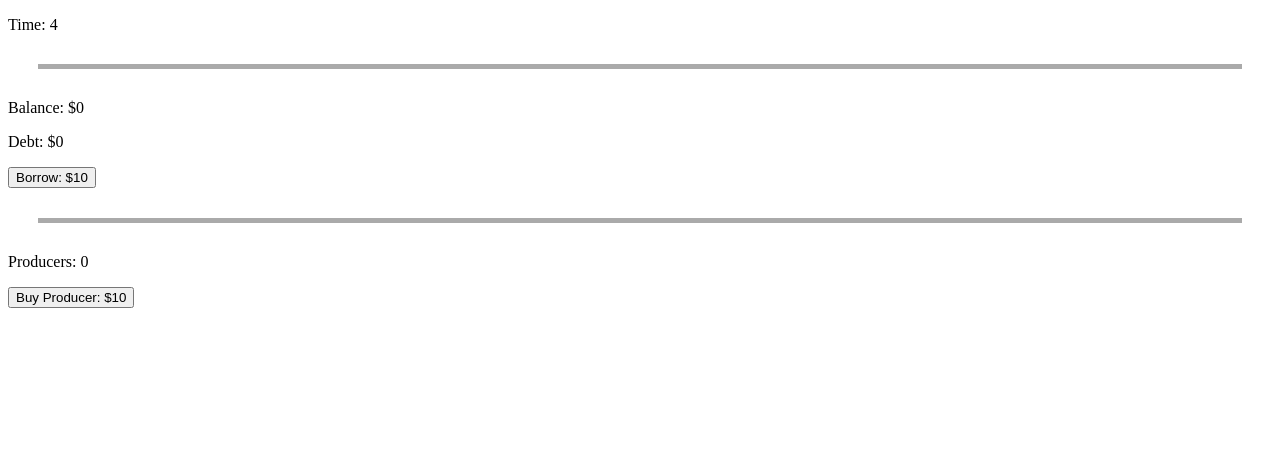
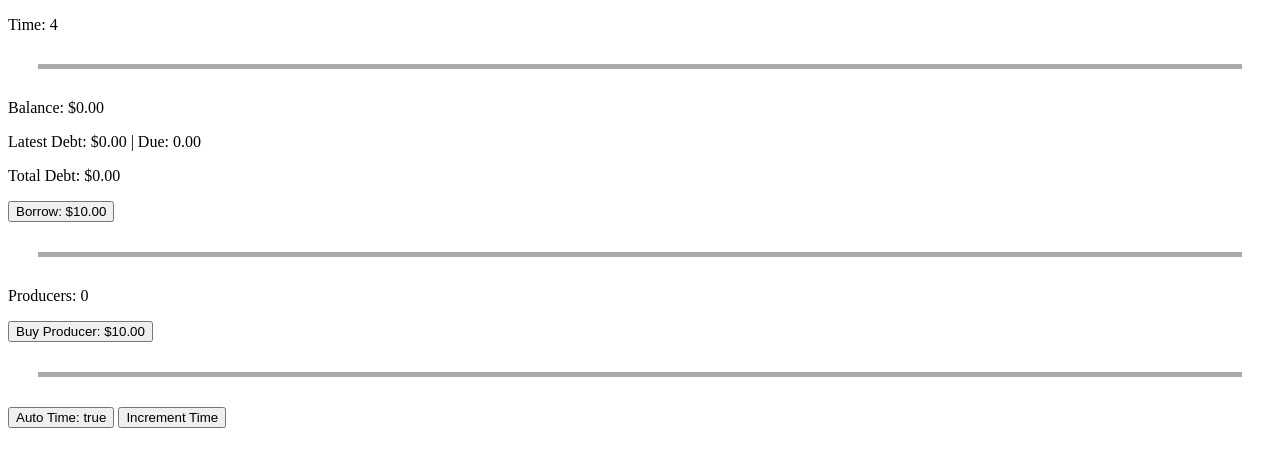
Before and after one commit to rdezwart/TemporalTemptation, a plain HTML site: page index.html in a window 1280 px wide. Drawn offline with nearby package versions, Linux system fonts and the light colour scheme.

Commit message:
Implement basic debt functionality
No income effects yet, but the total debt is calculated and is withdrawn (currently) 10 seconds after being borrowed.

Time control also added, along with minor cosmetic tweaks (number formatting).

```diff
--- a/index.html
+++ b/index.html
@@ -4,7 +4,7 @@
 <head>
     <link rel="stylesheet" href="css/styles.css">
     <meta charset="utf-8">
-    <title>Timey Wimey</title>
+    <title>Temporal Temptation</title>
 
     <script src="https://ajax.googleapis.com/ajax/libs/jquery/3.4.1/jquery.min.js"></script>
 
@@ -16,7 +16,8 @@
     <div class="line"></div>
 
     <p id="balance">Balance: $0</p>
-    <p id="debt">Debt: $0</p>
+    <p id="debt">Latest Debt: $0 | Due: 0</p>
+    <p id="totalDebt">Total Debt: $0</p>
     <button onclick="borrow()" id="borrow">Borrow: $10</button>
 
     <div class="line"></div>
@@ -24,6 +25,11 @@
     <p id="producers">Producers: 0</p>
     <button onclick="buy()" id="buy">Buy Producer: $10</button>
 
+    <div class="line"></div>
+
+    <button onclick="toggleTime()" id="autoTime">Auto Time: True</button>
+    <button onclick="addTime()">Increment Time</button>
+
     <script src="js/main.js"></script>
 </body>
 
--- a/js/main.js
+++ b/js/main.js
@@ -1,10 +1,23 @@
-// ----Objects---- //
+// ----Main---- //
+
+
+function init() {
+    if (debug) console.log("Init");
+
+    addDebt(newDebt(0, 0));
+}
+
+
+// ----Data---- //
+
 
 var gameData = {
     time: 0,
+    autoTime: true,
 
     money: 0,
-    debt: 0,
+    debt: [],
+    totalDebt: 0,
     borrowAmount: 10,
 
     producers: 0,
@@ -12,11 +25,81 @@ var gameData = {
     production: 0
 };
 
+var debug = true;
+
+
+// ----Helpers---- //
+
+
+function getDebt(index, type) {
+    var ret;
+    var isDebt = gameData.debt.length != 0;
+
+    if (type === 'string') {
+        ret = "Debt: $" + ((isDebt) ? gameData.debt[index].amount : 0).toFixed(2) + " | Due: " + ((isDebt) ? gameData.debt[index].due : 0).toFixed(2);
+    } else if (type === 'object') {
+        ret = ((isDebt) ? gameData.debt[index] : null);
+    }
+
+    return ret;
+}
+
+function newDebt(_amount, _due) {
+    var newDebt = {
+        amount: _amount,
+        due: gameData.time + _due
+    };
+
+    return newDebt;
+}
+
+function addDebt(_debt) {
+    gameData.debt.push(_debt);
+}
+
+
 // ----Functions---- //
+
+
+function toggleTime() {
+    gameData.autoTime = !gameData.autoTime;
+}
+
+function addTime() {
+    timeLoop('manual');
+}
 
 function borrow() {
     gameData.money += gameData.borrowAmount;
-    gameData.debt += gameData.borrowAmount;
+
+    addDebt(newDebt(gameData.borrowAmount, 10));
+}
+
+function debtCheck() {
+    if (gameData.debt.length > 0) {
+        // totalDebt calculations
+        gameData.totalDebt = 0;
+        for (var i = 0; i < gameData.debt.length; i++) {
+            gameData.totalDebt += getDebt(i, 'object').amount;
+        }
+
+        // sort debt array
+        gameData.debt.sort(function (a, b) {
+            return a.due - b.due;
+        });
+
+        // check for due debts
+        var curDebt = getDebt(0, 'object');
+
+        if (curDebt.due === gameData.time) {
+            gameData.money -= curDebt.amount;
+
+            gameData.debt.shift();
+        }
+    } else {
+        gameData.totalDebt = 0;
+    }
+
 }
 
 function buy() {
@@ -29,21 +112,43 @@ function buy() {
     }
 }
 
+function updateText() {
+    $("#time").text("Time: " + gameData.time);
+    $("#autoTime").text("Auto Time: " + gameData.autoTime);
+
+    $("#balance").text("Balance: $" + gameData.money.toFixed(2));
+    $("#debt").text("Latest " + getDebt(gameData.debt.length - 1, 'string'));
+    $("#totalDebt").text("Total Debt: $" + gameData.totalDebt.toFixed(2));
+    $("#borrow").text("Borrow: $" + gameData.borrowAmount.toFixed(2));
+
+    $("#producers").text("Producers: " + gameData.producers);
+    $("#buy").text("Buy Producer: $" + gameData.producerCost.toFixed(2));
+}
+
+
 // ----Loops---- //
 
-var tick = window.setInterval(function () {
-    $("#time").text("Time: " + gameData.time);
+$(document).ready(function () {
+    if (debug) console.log("Ready");
 
-    $("#balance").text("Balance: $" + gameData.money);
-    $("#debt").text("Debt: $" + gameData.debt);
-    $("#borrow").text("Borrow: $" + gameData.borrowAmount);
+    init();
 
-    $("#producers").text("Producers: " + gameData.producers);
-    $("#buy").text("Buy Producer: $" + gameData.producerCost);
-}, 10);
+    if (debug) console.log("Loops Started");
+    var tick = window.setInterval(tickLoop, 10, 'interval');
+    var time = window.setInterval(timeLoop, 1000, 'interval');
+});
 
-var time = window.setInterval(function () {
+function tickLoop(source) {
+    debtCheck();
+
+    updateText();
+}
+
+function timeLoop(source) {
+    if (source === 'interval' && !gameData.autoTime) {
+        return;
+    }
+
     gameData.time += 1;
-
     gameData.money += gameData.production;
-}, 1000);
+}
```
Also changed, not shown: 1 other file.
